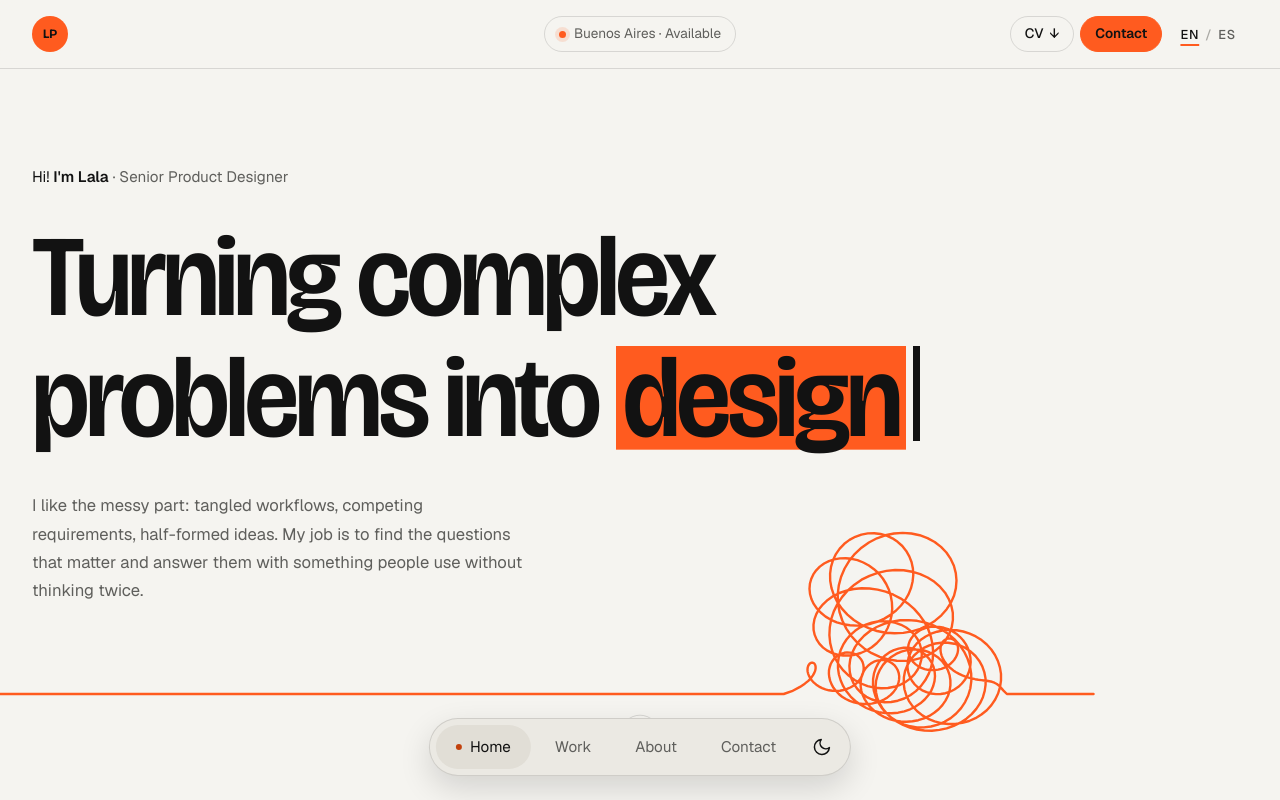
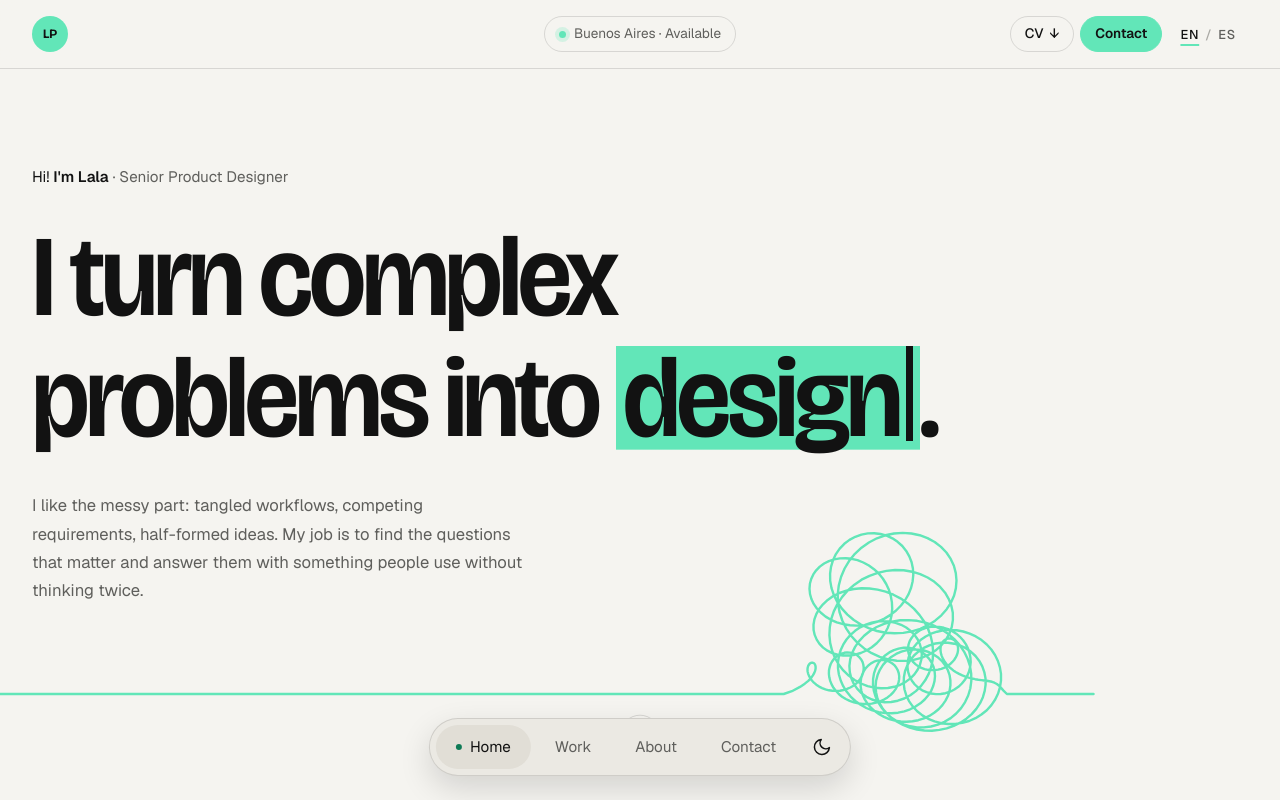
Before and after one commit to lalapicoroso/lalapicoroso.github.io, a plain HTML site: page index.html in a window 1280 px wide. Shown: the top 800 px of the page. Drawn offline with nearby package versions, Linux system fonts and the light colour scheme.

Commit message:
Light theme: mint accent (#62e6b8, text #0d7a55); headline 'I turn complex problems into [word].' with final period; favicon mint; ?v=20261114-2

```diff
--- a/css/styles.css
+++ b/css/styles.css
@@ -1,8 +1,8 @@
 /* ==========================================================================
    Lala · Portfolio — styles.css
    Tipografía: Bricolage Grotesque (titulares) + Geist (cuerpo).
-   Modo oscuro por defecto. Modo claro: blanco roto + negro, con naranja señal (#ff5b1f)
-   como relleno y naranja profundo (#c2410c) para textos.
+   Modo oscuro por defecto. Modo claro: blanco roto + negro, con menta (#62e6b8)
+   como relleno y verde profundo (#0d7a55) para textos.
    ========================================================================== */
 
 :root {
@@ -42,25 +42,25 @@
 }
 
 [data-theme="light"] {
-  /* Blanco roto + naranja señal */
+  /* Blanco roto + menta */
   --bg: #f5f4f0;
   --text: #121212;
   --surface: #ebe9e3;
   --surface-2: #e1ded6;
   --muted: #5f5f5c;
-  --accent: #c2410c;          /* naranja profundo para textos */
-  --accent-bg: #ff5b1f;       /* marcador detrás de palabras destacadas */
+  --accent: #0d7a55;          /* verde profundo para textos */
+  --accent-bg: #62e6b8;       /* marcador detrás de palabras destacadas */
   --accent-ink: #121212;
-  --fill: #ff5b1f;            /* botones, logo, puntos */
-  --accent-line: rgba(255, 91, 31, 0.55);
+  --fill: #62e6b8;            /* botones, logo, puntos */
+  --accent-line: rgba(98, 230, 184, 0.7);
   --on-lime: #121212;
   --line: rgba(18, 18, 18, 0.13);
   --header-bg: rgba(245, 244, 240, 0.88);
-  --glow: rgba(255, 91, 31, 0.14);
-  --ring: rgba(255, 91, 31, 0.45);
-  --svg-accent: #ff5b1f;
+  --glow: rgba(98, 230, 184, 0.22);
+  --ring: rgba(13, 122, 85, 0.45);
+  --svg-accent: #62e6b8;
   --svg-node: #f5f4f0;
-  --mark: rgba(255, 91, 31, 0.38);
+  --mark: rgba(98, 230, 184, 0.5);
 }
 
 *,
@@ -2405,8 +2405,8 @@ mark.hl {
   padding: 0;
 }
 
-/* Cursor de escritura */
-.rotator::after {
+/* Cursor de escritura (va antes del punto final) */
+.rotator__text::after {
   content: "";
   display: inline-block;
   width: 0.06em;
@@ -2416,7 +2416,7 @@ mark.hl {
   background: currentColor;
 }
 
-.rotator.is-idle::after {
+.rotator.is-idle .rotator__text::after {
   animation: caret-blink 0.9s steps(1) infinite;
 }
 
@@ -4181,3 +4181,6 @@ a.tile:hover {
   background: var(--fill);
   transform: translateY(-1px);
 }
+
+/* Punto final del título, después del cursor */
+.rotator__dot { color: var(--text); }
--- a/index.html
+++ b/index.html
@@ -18,7 +18,7 @@
   <link rel="preconnect" href="https://fonts.gstatic.com" crossorigin>
   <link href="https://fonts.googleapis.com/css2?family=Bricolage+Grotesque:opsz,wght@12..96,400..800&family=Geist:wght@300..600&family=Inter+Tight:wght@400..500&display=swap" rel="stylesheet">
   <link rel="icon" href="favicon.svg" type="image/svg+xml">
-  <link rel="stylesheet" href="css/styles.css?v=20261114-1">
+  <link rel="stylesheet" href="css/styles.css?v=20261114-2">
   <script src="js/theme.js?v=20261110-1"></script>
   <script src="js/i18n.js?v=20261110-1"></script>
   <script src="js/transition.js?v=20261110-1"></script>
@@ -48,7 +48,7 @@
         <div class="hero__copy">
           <p class="hero__intro" data-es="¡Hola! <b>Soy Lala</b> <span>· Senior Product Designer</span>">Hi! <b>I'm Lala</b> <span>· Senior Product Designer</span></p>
           <h1 class="display display--xl">
-            <span data-es="Convierto problemas complejos en">Turning complex<br> problems into</span> <span class="rotator" data-rotate="strategy|design|research|systems" data-es-a-data-rotate="estrategia|diseño|investigación|sistemas" aria-hidden="true"><span class="rotator__text">systems</span></span><span class="sr-only" data-es="sistemas">systems</span>
+            <span data-es="Convierto problemas complejos en">I turn complex<br> problems into</span> <span class="rotator" data-rotate="strategy|design|research|systems" data-es-a-data-rotate="estrategia|diseño|investigación|sistemas" aria-hidden="true"><span class="rotator__text">systems</span><span class="rotator__dot">.</span></span><span class="sr-only" data-es="sistemas.">systems.</span>
           </h1>
           <p class="lead" data-es="Me gusta la parte desprolija: flujos enredados, requisitos que compiten entre sí, ideas a medio formar. Mi trabajo es encontrar las preguntas que importan y responderlas con algo que la gente use sin pensarlo dos veces.">
             I like the messy part: tangled workflows, competing requirements, half-formed ideas. My job is to find the questions that matter and answer them with something people use without thinking twice.
```
Also changed, not shown: 404.html (+1 -1 lines), dialpad.html (+1 -1 lines), kavak.html (+1 -1 lines), other.html (+1 -1 lines), panda.html (+1 -1 lines), plazo-fijo.html (+1 -1 lines), plei.html (+1 -1 lines), shiftmed.html (+1 -1 lines), yuda.html (+1 -1 lines), favicon.svg.
